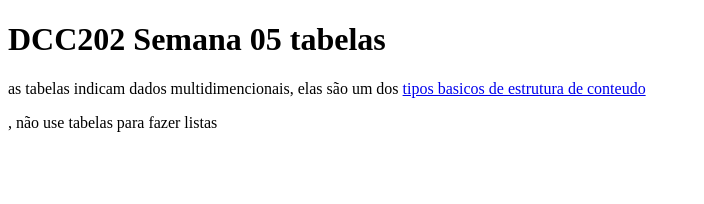
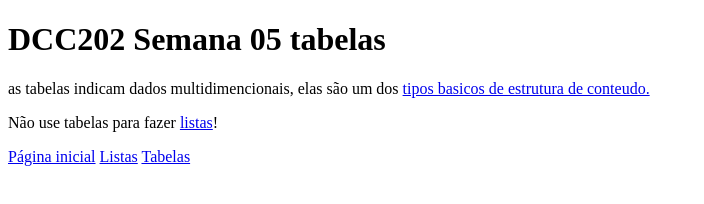
Before and after one commit to ufjf-dcc202/ufjf-dcc202-2025-1-a-atv03-rod-05, a plain HTML site: page tabelas.html in a window 1280 px wide. Shown: the whole page, without its empty margins (0-704 px from the left). Drawn offline with Linux system fonts and the light colour scheme.

Commit message:
adiciona navegação nos documentos

```diff
--- a/tabelas.html
+++ b/tabelas.html
@@ -6,9 +6,19 @@
     <title>DCC202 Semana 05 tabelas</title>
 </head>
 <body>
+    <main>
     <h1>DCC202 Semana 05 tabelas</h1>
     <p>as tabelas indicam dados multidimencionais, elas são um dos <a href="index.html">tipos
-        basicos de estrutura de conteudo</a></p>, não use tabelas para fazer listas</p>
+        basicos de estrutura de conteudo.</a></p>
+        Não use tabelas para fazer <a href=listas.html>listas</a>!</p>
+    </main>
+    <aside>
+        <nav>
+            <a href="index.html">Página inicial</a>
+            <a href="listas.html">Listas</a>
+            <a href="tabelas.html">Tabelas</a>
+        </nav>
+    </aside>
 
 </body>
 </html>
```
Also changed, not shown: index.html (+12 -3 lines), listas.html (+10 -0 lines).
